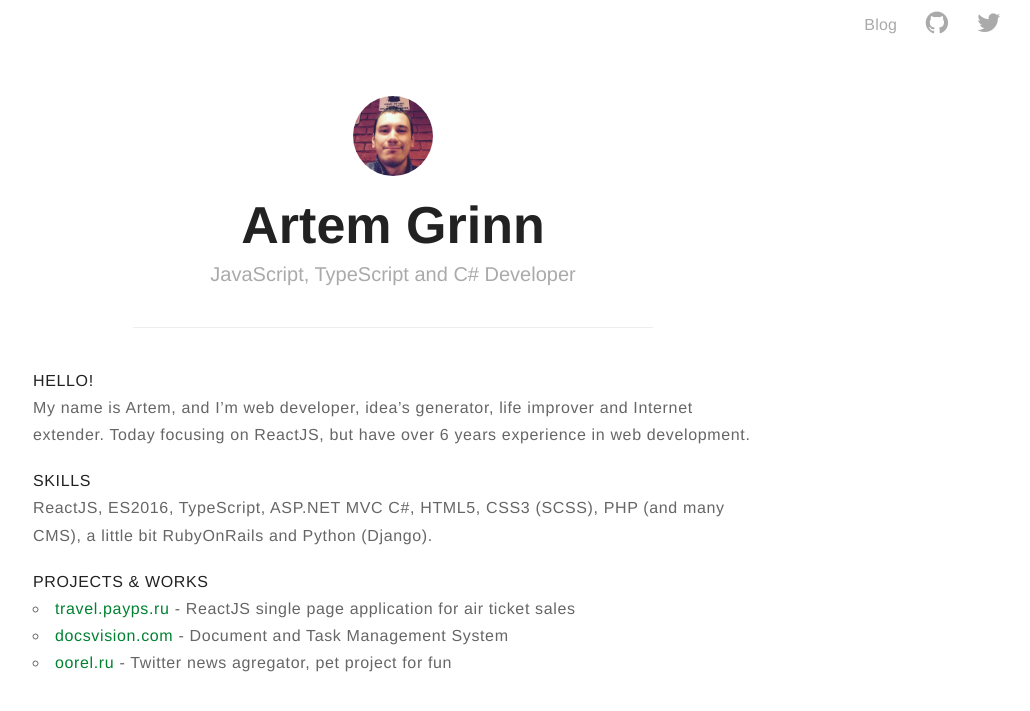
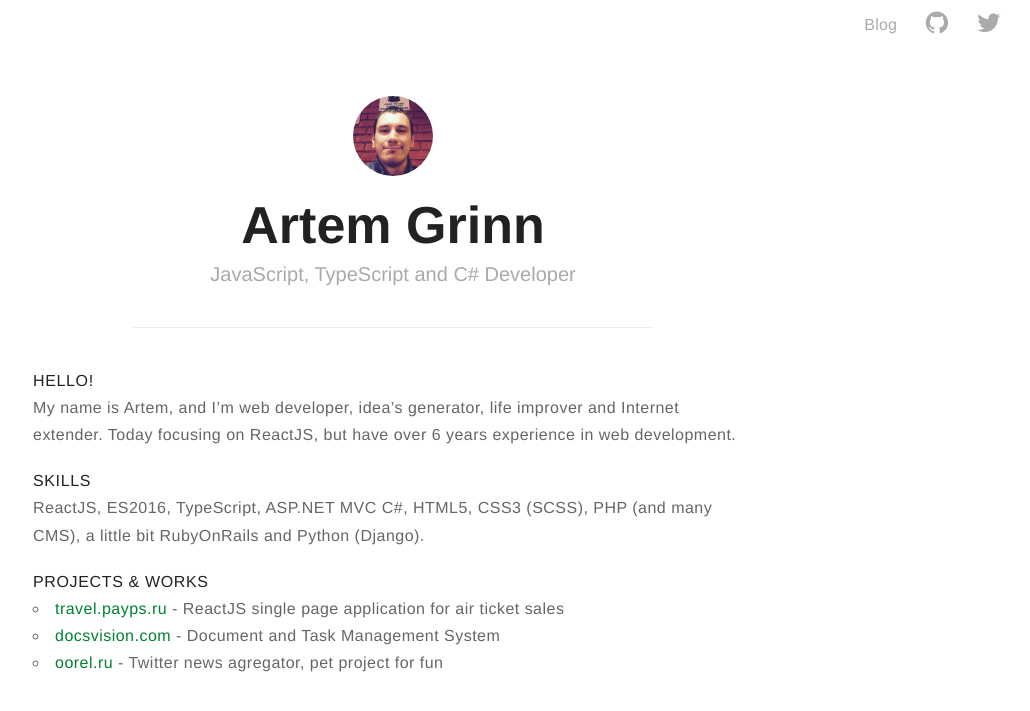
Before and after one commit to ArtemGrinn/artemgrinn.github.io, a Jekyll site: the page built from index.md, in a window 1280 px wide. Shown: the top 711 px of the page, without its empty margins (247-1277 px from the left). Built offline with Jekyll 4.4.1, drawn with Linux system fonts in a browser that asks for light colours; our own code applies the rules of GitHub Pages for plain Markdown files.

Commit message:
Update style.css

```diff
--- a/assets/css/style.css
+++ b/assets/css/style.css
@@ -154,7 +154,7 @@ nav.main-nav a.cta {
 	margin: 0 auto;
 	padding: 0px 40px 20px 40px;
 	font-weight: 300;
-    	letter-spacing: 0.04em;
+    	letter-spacing: 0.03em;
 }
 
 .home #avatar {
```
